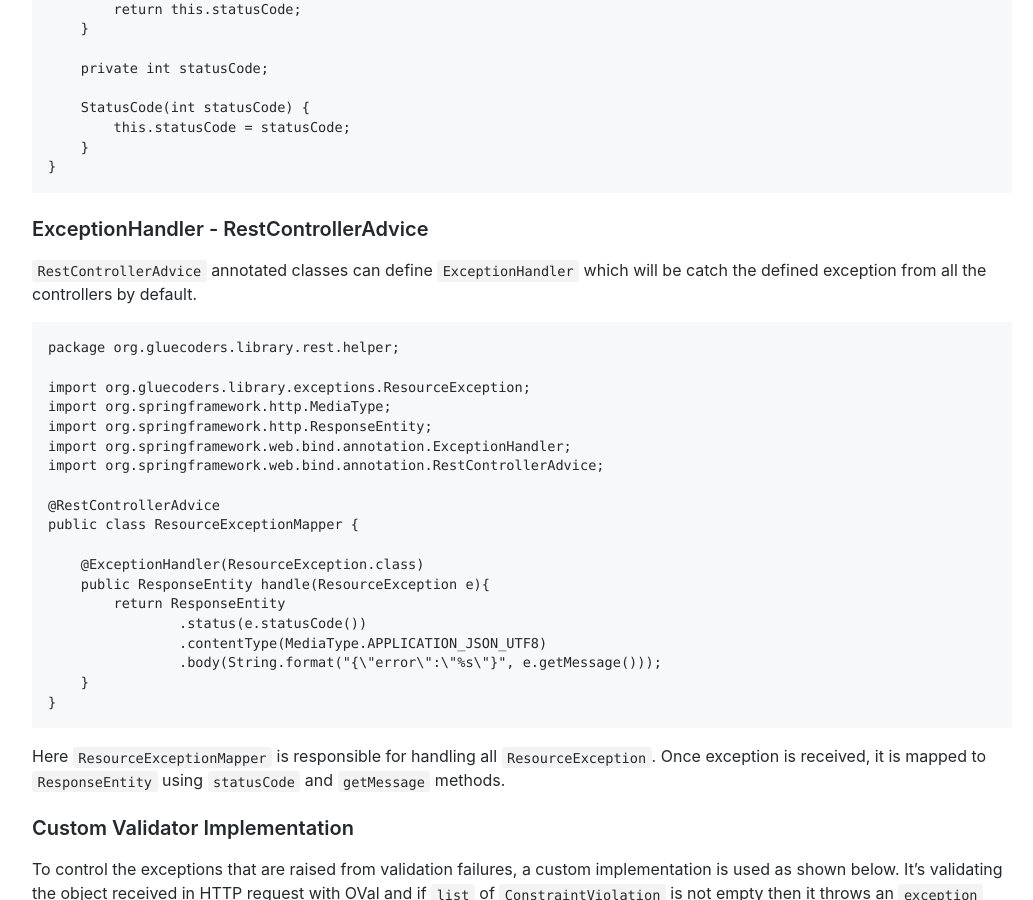
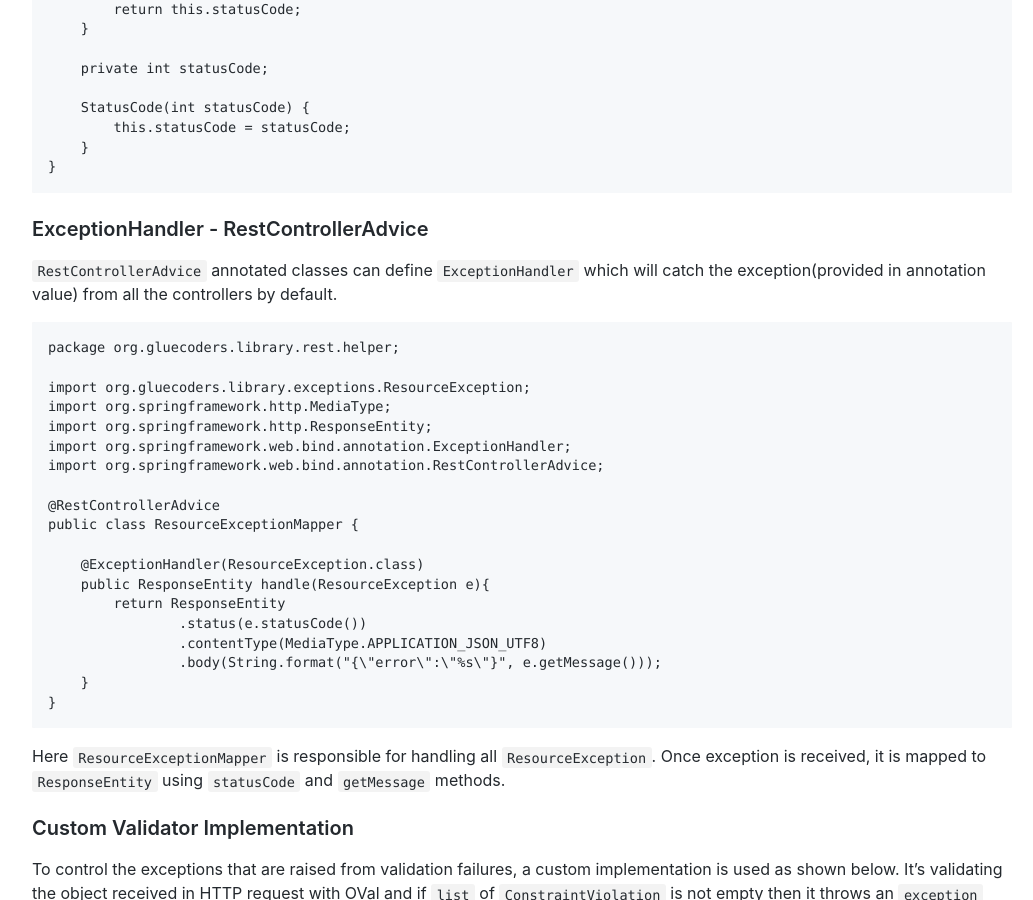
Before and after one commit to GlueCoders/springboot-guide-docs, a Jekyll site: the page built from mvc-exceptionmapper.md, in a window 1280 px wide and 900 px high, scrolled down 1998 px. Shown: the whole window, without its empty margins (118-1151 px from the left). Built offline with Jekyll 4.4.1, drawn with Linux system fonts in a browser that asks for light colours; our own code applies the rules of GitHub Pages for plain Markdown files; comment, search, counter and statistics services are not loaded.

Commit message:
Created mvc-exceptionmapper.md

````diff
--- a/mvc-exceptionmapper.md
+++ b/mvc-exceptionmapper.md
@@ -97,7 +97,7 @@ public enum StatusCode implements IntSupplier{
 
 ### ExceptionHandler - RestControllerAdvice
 
-`RestControllerAdvice` annotated classes can define `ExceptionHandler` which will be catch the defined exception from all the controllers by default.
+`RestControllerAdvice` annotated classes can define `ExceptionHandler` which will catch the exception(provided in annotation value) from all the controllers by default.
 ```
 package org.gluecoders.library.rest.helper;
 
````
